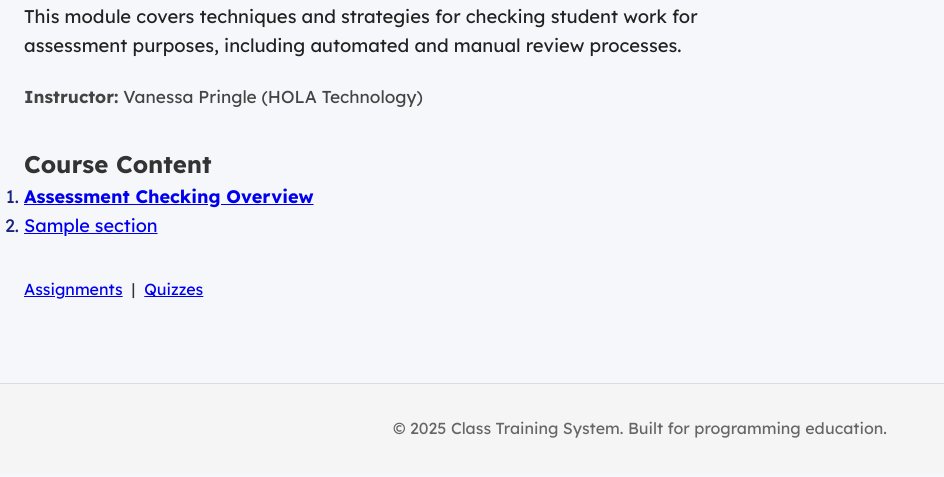
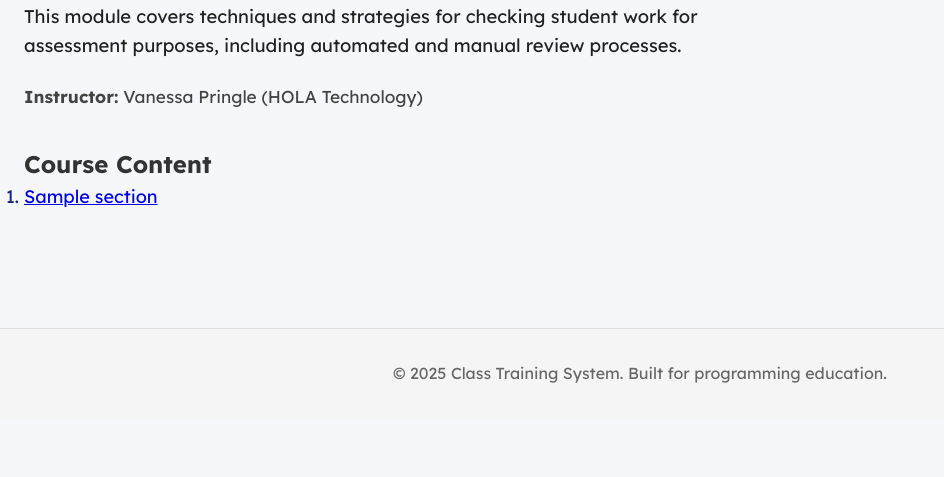
Before and after one commit to WHS-DTECH/ClassTrainingSys, a Python web app: template app/templates/lessons/lesson3/l3_contents.html in a window 1280 px wide. Shown: the part 262-739 px from the top of the page, without its empty margins (0-944 px from the left). Run offline with Jinja, Linux system fonts and the light colour scheme; the template is opened without the code that fills it: most values are stand-ins (such as "Sample title", 1, 10 or a date in 2020); some libraries are stand-ins or nearby versions.

Commit message:
Fix Section 3 Contents

```diff
--- a/app/templates/lessons/lesson2/l2_contents.html
+++ b/app/templates/lessons/lesson2/l2_contents.html
@@ -10,7 +10,7 @@
     <div style="font-size:1.08em; margin-bottom:2em; color:#444;">
         <b>Instructor:</b> Vanessa Pringle (HOLA Technology)
     </div>
-    <h2>Course Content</h2>
+  <h2>Course Content</h2>
     <ol style="font-size:1.13em; color:#1a237e; margin-bottom:2em;">
         {% for section in lesson.sections %}
             <li>
--- a/app/templates/lessons/lesson3/l3_contents.html
+++ b/app/templates/lessons/lesson3/l3_contents.html
@@ -12,19 +12,11 @@
   </div>
   <h2>Course Content</h2>
     <ol style="font-size:1.13em; color:#1a237e; margin-bottom:2em;">
-    <li>
-      <a href="{{ url_for('courses.view_lesson', lesson_id=lesson.id) }}"><b>Assessment Checking Overview</b></a>
-    </li>
         {% for section in lesson.sections %}
             <li>
                 <a href="{{ url_for('courses.view_section', section_id=section.id) }}">{{ section.title }}</a>
             </li>
         {% endfor %}
     </ol>
-  <div>
-    <a href="{{ url_for('assignments.view_assignments', lesson_id=lesson.id) }}">Assignments</a>
-    &nbsp;|&nbsp;
-    <a href="{{ url_for('quizzes.view_quizzes', lesson_id=lesson.id) }}">Quizzes</a>
-  </div>
 </div>
 {% endblock %}
```
Also changed, not shown: app/templates/lessons/lesson4/l4_contents.html (+1 -6 lines). Lines whose indentation alone changed are shown as unchanged.
